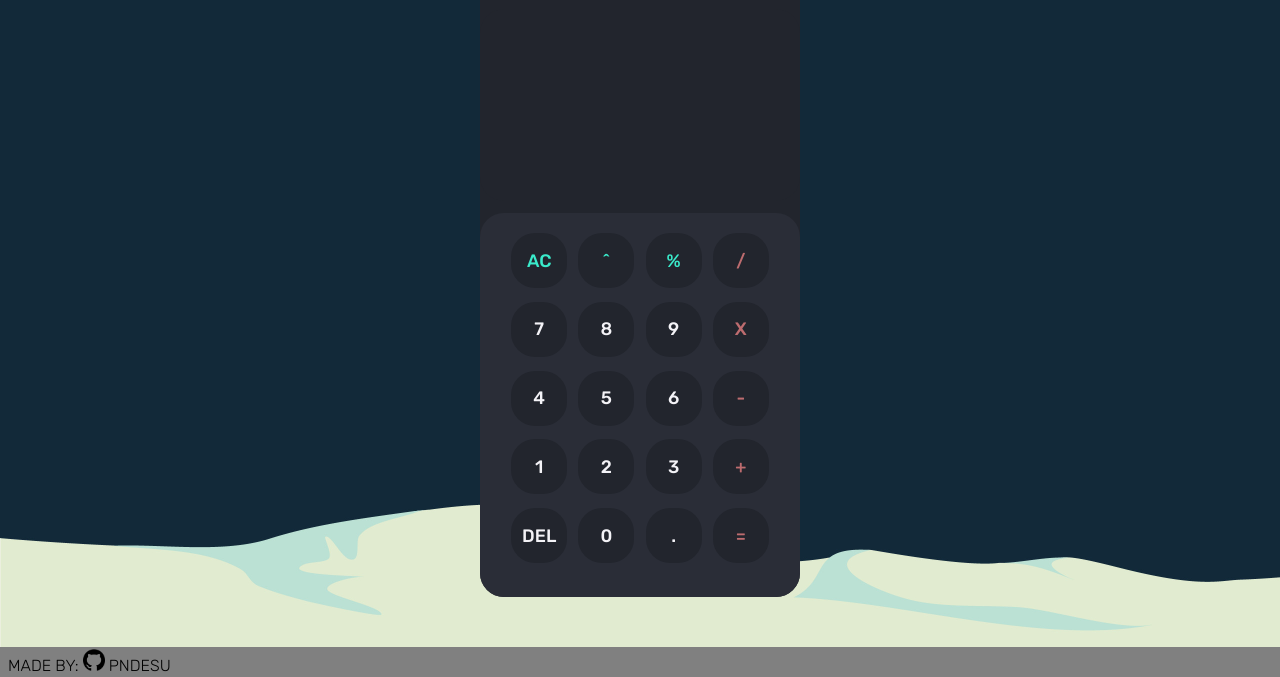
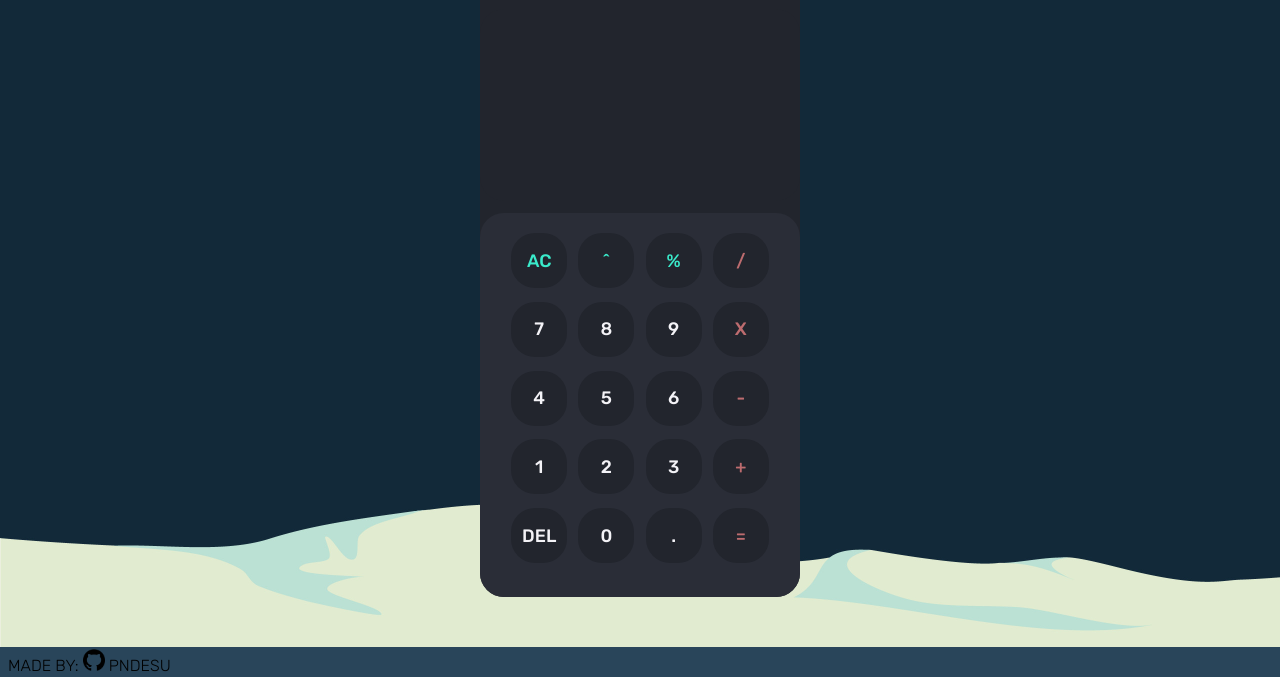
Before and after one commit to pndesu/TOP-Calculator, a plain HTML site: page index.html in a window 1280 px wide. Shown: the part 123-800 px from the top of the page. Drawn offline with Linux system fonts and the light colour scheme.

Commit message:
Change footer color

```diff
--- a/assets/css/style.css
+++ b/assets/css/style.css
@@ -138,7 +138,7 @@
     position: fixed;
     height: 30px;
     width: 100%;
-    background-color: #808080;
+    background-color: #29455a;
     bottom: 0;
     align-items: center;
     padding-left: 8px;
```
